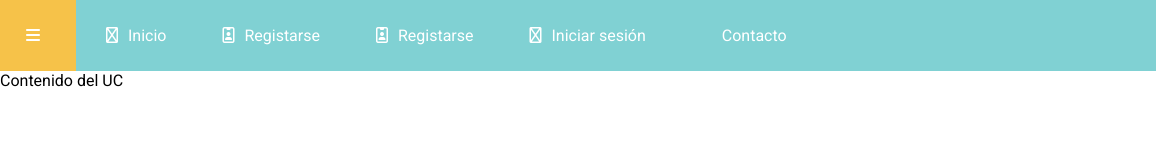
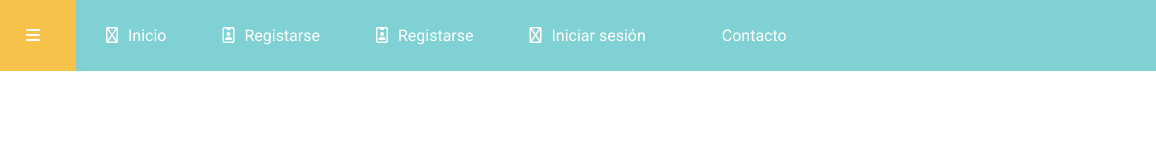
Before and after one commit to FernandoSolano20/BarnesNoble, a plain HTML site: page public/genero.html in a window 1280 px wide. Shown: the full height of the page, 0-1156 px from the left. Drawn offline with Linux system fonts and the light colour scheme; some icons are missing.

Commit message:
Renombrar formularioGenero a genero.html

```diff
--- a/public/formularioGenero.html
+++ b/public/genero.html
@@ -56,7 +56,9 @@
             </nav>
     </header>
     <main>
-        <p>Contenido del UC</p>
+        <div>
+
+        </div>
     </main>
     <script src="js/index.js"></script>
 </body>
```
